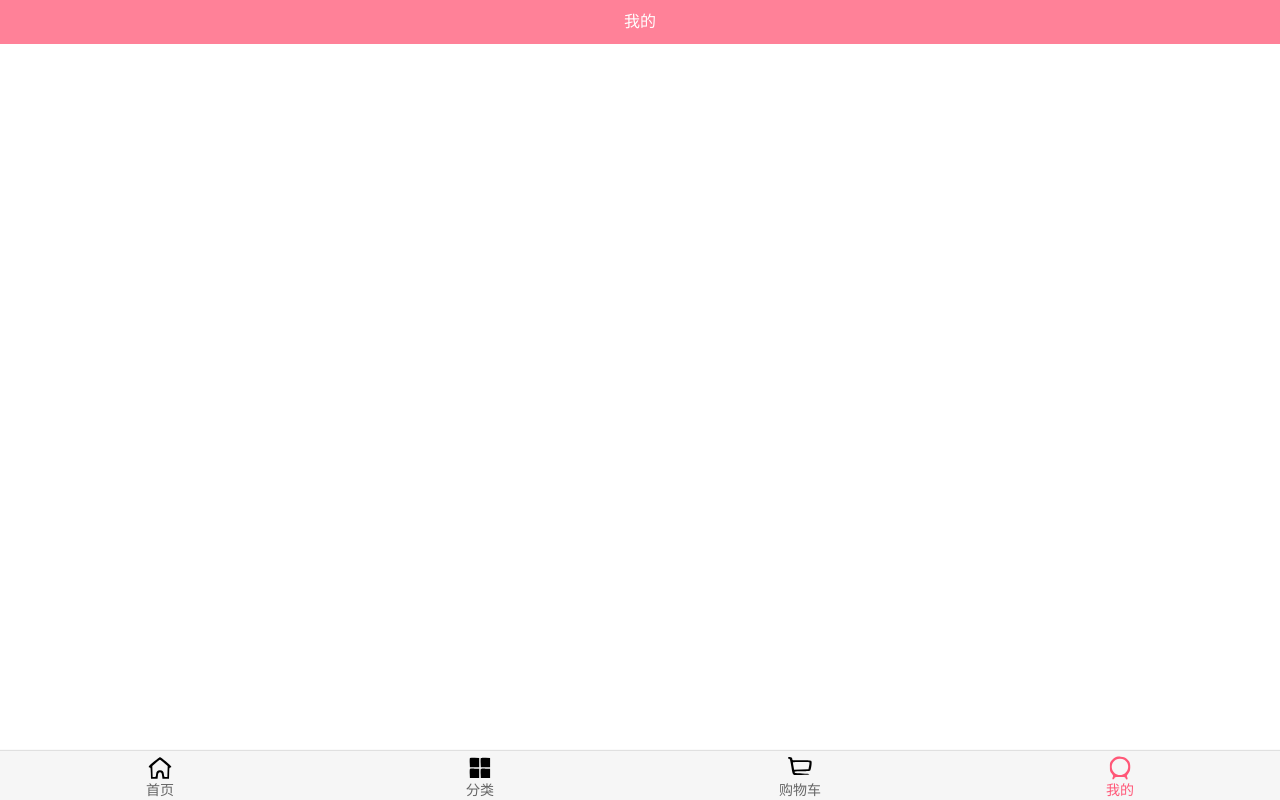
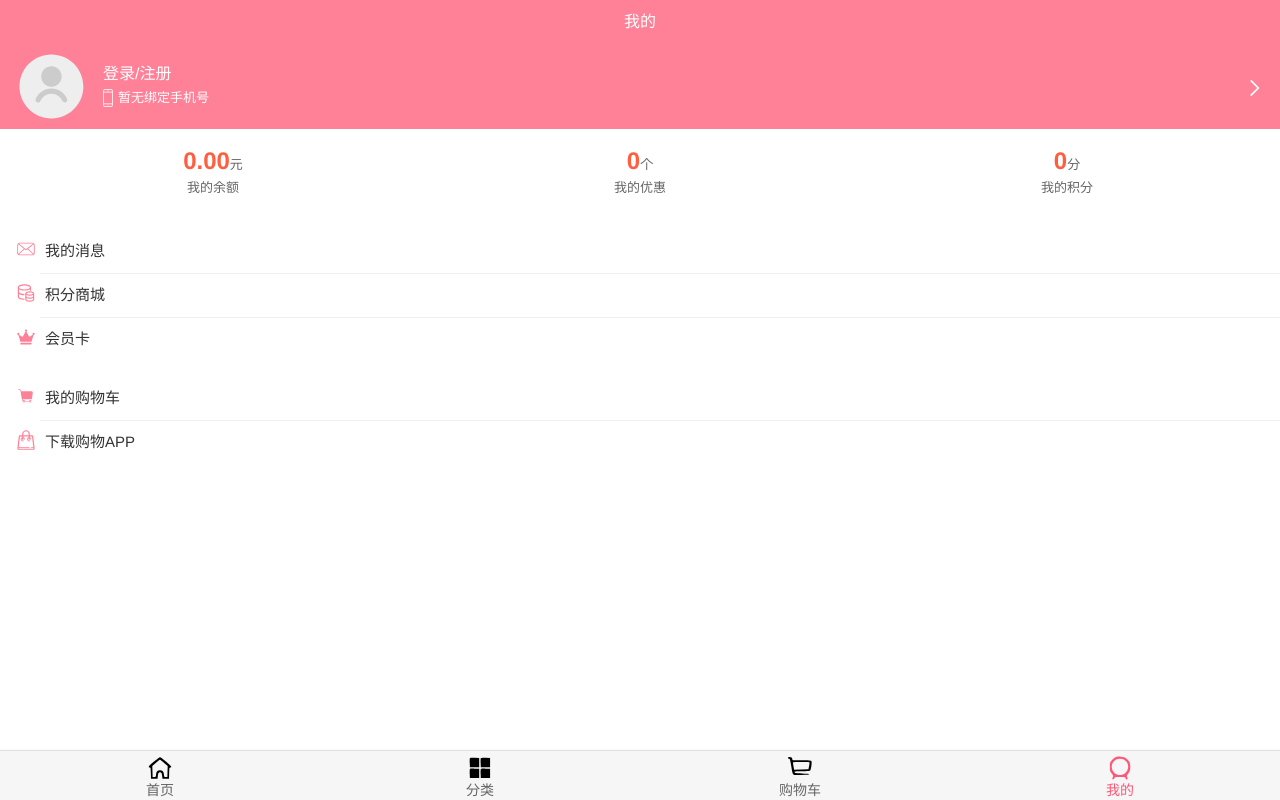
Before and after one commit to zhang1997zgs/vue-shizhan, a Vue app: page /profile in a window 1280 px wide. Built offline with nearby package versions, Linux system fonts and the light colour scheme; what @meforma/vue-toaster would draw is missing.

Commit message:
项目前端的基本完成

```diff
--- a/src/views/category/Category.vue
+++ b/src/views/category/Category.vue
@@ -137,7 +137,17 @@ export default {
      * 事件响应相关的方法
      */
     tabClick(index) {
-      this._getSubcategories(index)
+      switch (index) {
+        case 0:
+          this.currentType = 'pop'
+          break
+        case 1:
+          this.currentType = 'new'
+          break
+        case 2:
+          this.currentType = 'sell'
+          break
+      }
     },
     selectItem(index) {
       this._getSubcategories(index)
--- a/src/views/profile/Profile.vue
+++ b/src/views/profile/Profile.vue
@@ -1,15 +1,41 @@
 <template>
   <div id='profile'>
-    <nav-bar class='profile-nav'><template #center>我的</template></nav-bar>
+    <nav-bar class='profile-nav'>
+      <template #center>我的</template>
+    </nav-bar>
+    <user-info/>
+    <account-info/>
+    <normal-list-view :list-data='orderList'/>
+    <normal-list-view :list-data='serviceList'/>
   </div>
 </template>
 
 <script>
 import NavBar from "@/components/common/navbar/NavBar"
+
+import UserInfo from "./child/UserInfo"
+import AccountInfo from "./child/AccountInfo"
+import NormalListView from "./child/NormalListView"
 export default {
   name: 'Profile',
   components: {
-    NavBar
+    NavBar,
+    UserInfo,
+    AccountInfo,
+    NormalListView
+  },
+  data() {
+    return {
+      orderList: [
+        {icon: 'message.svg', info: '我的消息'},
+        {icon: 'pointer.svg', info: '积分商城'},
+        {icon: 'vip.svg', info: '会员卡'},
+      ],
+      serviceList: [
+        {icon: 'cart.svg', info: '我的购物车'},
+        {icon: 'shopping.svg', info: '下载购物APP'},
+      ]
+    }
   }
 }
 </script>
--- /dev/null
+++ b/src/views/profile/child/AccountInfo.vue
@@ -0,0 +1,61 @@
+<template>
+  <div class="account">
+    <div class="account-item">
+      <div class="number">
+        <span class="balance">0.00</span>元
+      </div>
+      <div class="account-info">我的余额</div>
+    </div>
+    <div class="account-item">
+      <div class="number">
+        <span class="balance">0</span>个
+      </div>
+      <div class="account-info">我的优惠</div>
+    </div>
+    <div class="account-item">
+      <div class="number">
+        <span class="balance">0</span>分
+      </div>
+      <div class="account-info">我的积分</div>
+    </div>
+  </div>
+</template>
+
+<script>
+export default {
+  name: 'AccountInfo'
+}
+</script>
+
+<style scoped>
+  .account {
+    display: flex;
+  }
+
+  .account-item {
+    width: 100%;
+    background-color: #fff;
+    margin-right: 1px;
+    text-align: center;
+  }
+
+  .account-item:last-of-type {
+    margin-right: 0;
+  }
+
+  .account-item {
+    color: #666;
+    font-size: 13px;
+    padding: 18px;
+  }
+
+  .account-item .balance {
+    font-size: 24px;
+    font-weight: 700;
+    color: #ff5f3e;
+  }
+
+  .account-info {
+    margin-top: 6px;
+  }
+</style>
--- /dev/null
+++ b/src/views/profile/child/NormalListView.vue
@@ -0,0 +1,70 @@
+<template>
+  <div class="normal-list">
+    <div
+      v-for='(item, index) in listData'
+      :key="index"
+      class="item"
+    >
+      <span class="icon">
+        <img :src="iconURL(item)" alt="">
+      </span>
+      <div class="info">{{item.info}}</div>
+    </div>
+  </div>
+</template>
+
+<script>
+export default {
+  name: 'NormalListView',
+  props: {
+    listData: {
+      type: Array,
+      default() {
+        return []
+      }
+    }
+  },
+  methods: {
+    iconURL(item) {
+      return require('@/assets/img/profile/' + item.icon)
+    }
+  }
+}
+</script>
+
+<style scoped>
+  .normal-list {
+    background-color: #fff;
+    font-size: 15px;
+    color: #333;
+    margin-top: 15px;
+  }
+
+  .normal-list .item {
+    height: 44px;
+    line-height: 44px;
+    position: relative;
+  }
+
+  .icon img {
+    width: 20px;
+    height: 20px;
+  }
+
+  .item .icon {
+    margin-top: 10px;
+    position: absolute;
+    left: 16px;
+    top: -7px;
+  }
+
+  .item .info {
+    margin-left: 40px;
+    border-bottom: 1px solid rgba(100, 100, 100, .1);
+    padding-left: 5px;
+  }
+
+  .item:last-of-type .info {
+    border-bottom: none;
+  }
+</style>
--- /dev/null
+++ b/src/views/profile/child/UserInfo.vue
@@ -0,0 +1,66 @@
+<template>
+  <div class="user-info">
+    <img src="@/assets/img/profile/avatar.svg" alt="">
+    <div class="info">
+      <div class="login">登录/注册</div>
+      <div class="phone">
+        <img src="@/assets/img/profile/phone.svg" alt="">
+        <span>暂无绑定手机号</span>
+      </div>
+    </div>
+    <div class="arrow">
+      <img src="@/assets/img/common/arrow-left.svg" alt="">
+    </div>
+  </div>
+</template>
+
+<script>
+export default {
+  name: 'UserInfo'
+}
+</script>
+
+<style scoped>
+  .user-info {
+    height: 85px;
+    background-color: var(--color-tint);
+    padding: 6px 15px;
+
+    display: flex;
+    color: #fff;
+  }
+
+  .user-info .avatar {
+    width: 70px;
+    height: 70px;
+  }
+
+  .info {
+    padding-left: 15px;
+    flex: 1;
+  }
+
+  .info .login {
+    margin-top: 15px;
+  }
+
+  .phone img {
+    width: 20px;
+    height: 30px;
+    vertical-align: middle;
+    margin-left: -5px;
+  }
+
+  .phone span {
+    font-size: 13px;
+  }
+
+  .arrow {
+    width: 20px;
+    line-height: 85px;
+  }
+
+  .arrow img {
+    width: 20px;
+  }
+</style>
```
